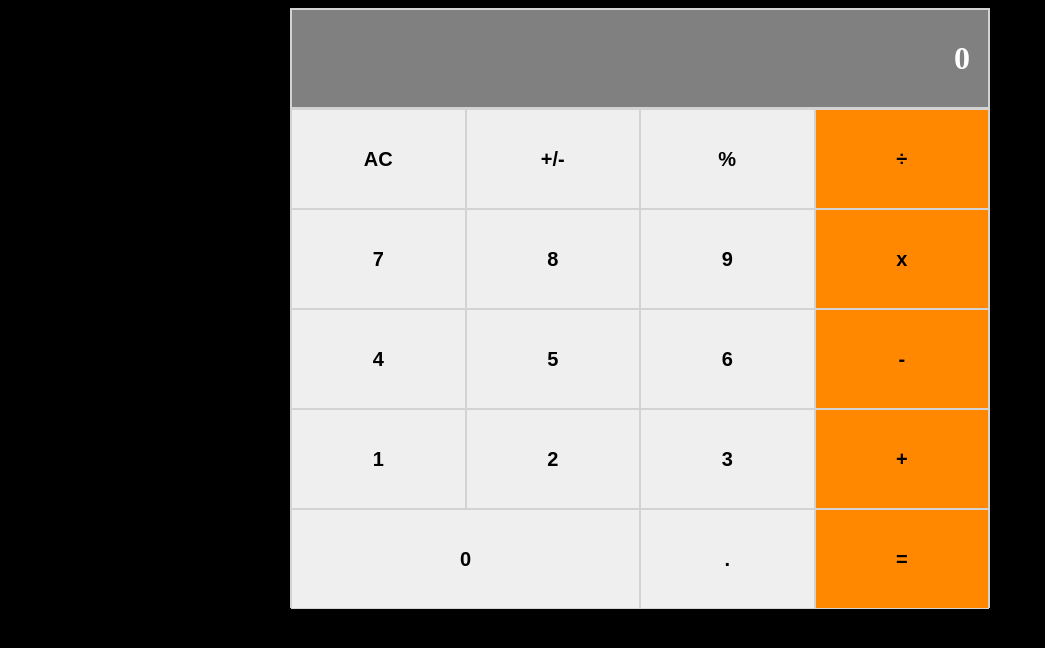
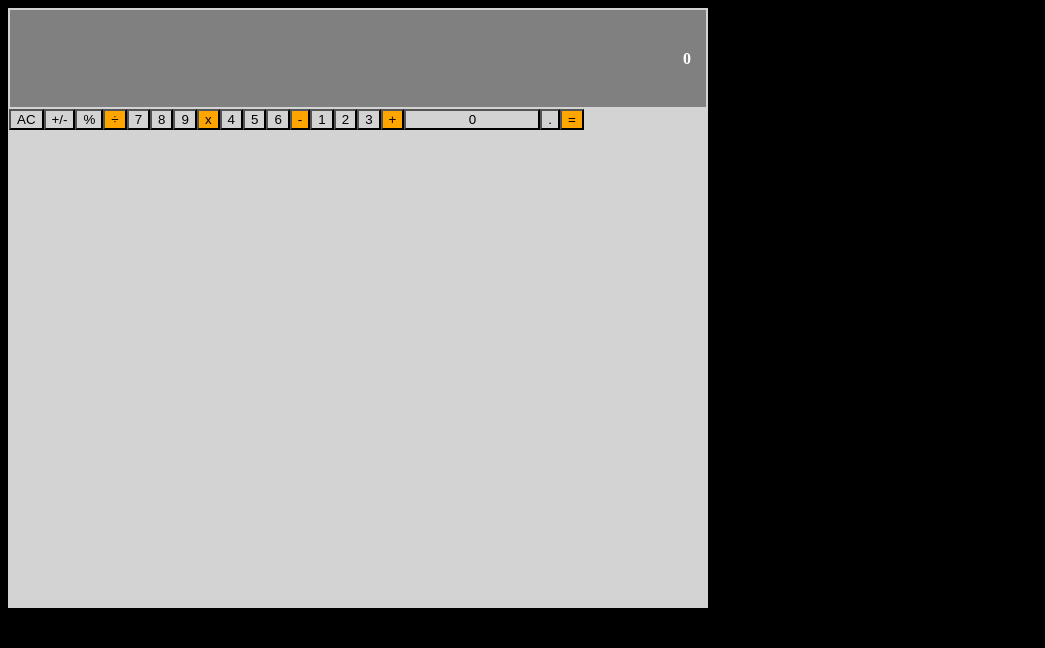
Before and after one commit to MarioDena/react-calculator, a React (Create React App) app: page / in a window 1280 px wide. Shown: the top 648 px of the page, without its empty margins (0-1045 px from the left). Built offline with nearby package versions, Linux system fonts and the light colour scheme.

Commit message:
[Feature] Added Handlers and stateless componets

```diff
--- a/src/components/App.js
+++ b/src/components/App.js
@@ -2,23 +2,42 @@ import React from 'react';
 import Display from './Display';
 import ButtonPanel from './ButtonPanel';
 import '../App.css';
-// eslint-disable-next-line no-unused-vars
 import calculate from '../logic/Calculate';
-
 class App extends React.Component {
   constructor(props) {
     super(props);
     this.state = {
-      result: '0',
+      total: null,
+      next: null,
+      operation: null,
     };
+    this.handleClick = this.handleClick.bind(this);
+  }
+
+  handleClick(buttonName) {
+    if (/^\d|\.$/.test(buttonName)) {
+      this.setState(previousState => {
+        let next = previousState.next || '0';
+        if (buttonName !== '.') {
+          try {
+            next = parseFloat(next += buttonName);
+          } catch (e) {
+            next = 0;
+          }
+        } else if (next.toString().indexOf('.') === -1) next += buttonName;
+        return { next };
+      });
+    } else {
+      this.setState((state) => calculate(state, buttonName));
+    }
   }
 
   render() {
-    const { result } = this.state;
+    const { next, total, operation } = this.state;
     return (
-      <div className="App">
-        <Display result={result} />
-        <ButtonPanel />
+      <div className="app">
+        <Display value={(next || total || 0).toString()} op={operation} />
+        <ButtonPanel clickHandler={this.handleClick} />
       </div>
     );
   }
--- a/src/components/Button.js
+++ b/src/components/Button.js
@@ -4,35 +4,39 @@ import PropTypes from 'prop-types';
 class Button extends React.Component {
   constructor(props) {
     super(props);
-    this.state = {
+    this.handleClick = this.handleClick.bind(this);
+  }
 
-    };
+  handleClick() {
+    const { name, clickHandler } = this.props;
+    clickHandler(name);
   }
 
   render() {
-    const { value } = this.props;
-    const { buttonStyle } = this.props;
-    const { color } = this.props;
-    const { wide } = this.props;
+    const { name, color, wide } = this.props;
+    const style = { backgroundColor: color };
+    if (wide) style.width = 136;
 
     return (
-      <button className={`${buttonStyle} ${color} ${wide}`} type="submit">
-        {value}
+      <button
+        type="button"
+        style={style}
+        onClick={this.handleClick}
+      >
+        {name}
       </button>
     );
   }
 }
 
 Button.propTypes = {
-  value: PropTypes.string,
-  buttonStyle: PropTypes.string,
+  name: PropTypes.string.isRequired,
   color: PropTypes.string,
   wide: PropTypes.bool,
+  clickHandler: PropTypes.func.isRequired,
 };
 
 Button.defaultProps = {
-  value: '0',
-  buttonStyle: 'button',
   color: 'orange',
   wide: false,
 };
--- a/src/components/ButtonPanel.js
+++ b/src/components/ButtonPanel.js
@@ -1,64 +1,51 @@
 import React from 'react';
 import Button from './Button';
+import PropTypes from 'prop-types';
+
+const buttons = [
+  ['AC', '+/-', '%', '÷'],
+  ['7', '8', '9', 'x'],
+  ['4', '5', '6', '-'],
+  ['1', '2', '3', '+'],
+  ['0', '.', '='],
+];
 
 class ButtonPanel extends React.Component {
   constructor(props) {
     super(props);
-    this.state = {
-    };
+    this.handleClick = this.handleClick.bind(this);
   }
 
-  renderButtons(name, style, color, wide) {
-    // eslint-disable-next-line no-unneeded-ternary
-    const fColor = color ? color : 'orange';
-    return (
-      <Button
-        value={name}
-        buttonStyle={style}
-        color={fColor}
-        wide={wide}
-        event={this.state}
-      />
-    );
+  handleClick(buttonName) {
+    const { clickHandler } = this.props;
+    clickHandler(buttonName);
   }
 
   render() {
     return (
       <div className="button-panel">
-        <div className="number-panel">
-          <div className="row">
-            {this.renderButtons('AC', 'button', 'white')}
-            {this.renderButtons('+/-', 'button', 'white')}
-            {this.renderButtons('%', 'button', 'white')}
-            {this.renderButtons('÷', 'button')}
+        {buttons.map((row, i) => (
+          <div key={row[0]}>
+            {row.map((b, j) => (
+              <Button
+                key={b}
+                name={b}
+                value={b}
+                {...(b === '0' && { wide: true })}
+                {...(i < 4 && j < 3 && { color: 'lightgrey' })}
+                {...(i === 4 && j < 2 && { color: 'lightgrey' })}
+                clickHandler={this.handleClick}
+              />
+            ))}
           </div>
-          <div className="row">
-            {this.renderButtons('7', 'button', 'white')}
-            {this.renderButtons('8', 'button', 'white')}
-            {this.renderButtons('9', 'button', 'white')}
-            {this.renderButtons('x', 'button')}
-          </div>
-          <div className="row">
-            {this.renderButtons('4', 'button', 'white')}
-            {this.renderButtons('5', 'button', 'white')}
-            {this.renderButtons('6', 'button', 'white')}
-            {this.renderButtons('-', 'button')}
-          </div>
-          <div className="row">
-            {this.renderButtons('1', 'button', 'white')}
-            {this.renderButtons('2', 'button', 'white')}
-            {this.renderButtons('3', 'button', 'white')}
-            {this.renderButtons('+', 'button')}
-          </div>
-          <div className="row">
-            {this.renderButtons('0', 'button', 'white', true)}
-            {this.renderButtons('.', 'button', 'white')}
-            {this.renderButtons('=', 'button')}
-          </div>
-        </div>
+        ))}
       </div>
     );
   }
 }
 
+ButtonPanel.propTypes = {
+  clickHandler: PropTypes.func.isRequired,
+};
+
 export default ButtonPanel;
--- a/src/components/Display.js
+++ b/src/components/Display.js
@@ -1,30 +1,14 @@
 import React from 'react';
 import PropTypes from 'prop-types';
 
-class Display extends React.Component {
-  constructor(props) {
-    super(props);
-    this.state = {
-
-    };
-  }
-
-  render() {
-    const { result } = this.props;
-    return (
-      <div className="display">
-        <p className="result">{result}</p>
-      </div>
-    );
-  }
-}
+const Display = ({ value }) => (<div className="display">{value}</div>);
 
 Display.propTypes = {
-  result: PropTypes.string,
+  value: PropTypes.string,
 };
 
 Display.defaultProps = {
-  result: '0',
+  value: '0',
 };
 
 export default Display;
```
